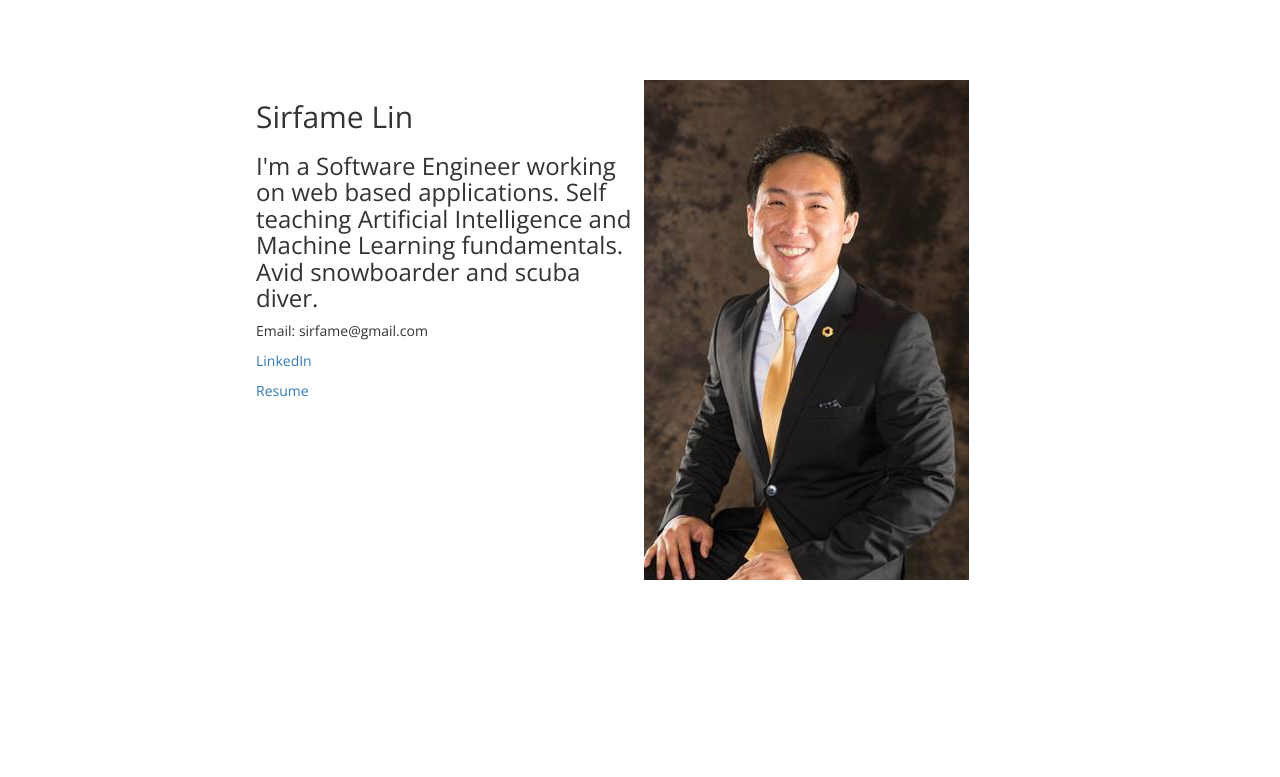
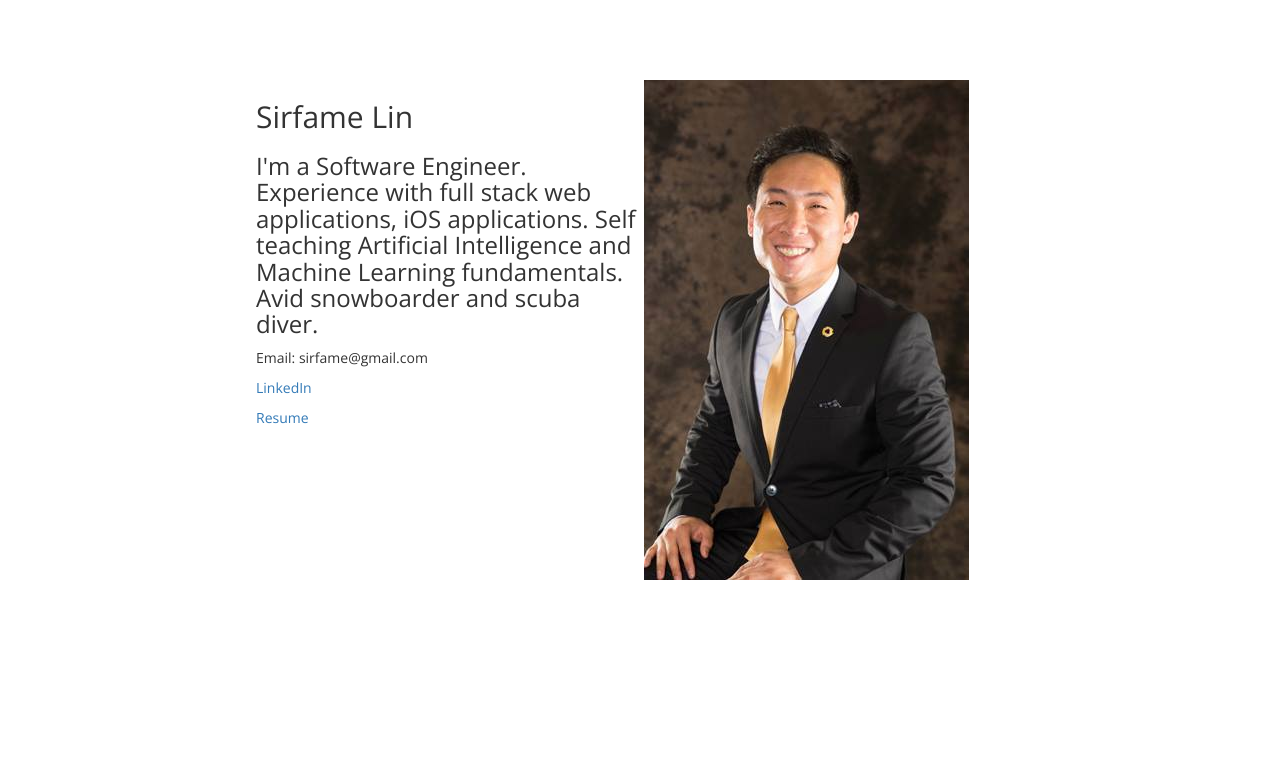
Before and after one commit to Sirfame/mygithubpage, a plain HTML site: page index.html in a window 1280 px wide. Shown: the top 777 px of the page. Drawn offline with nearby package versions, Linux system fonts and the light colour scheme.

Commit message:
more verbage

```diff
--- a/index.html
+++ b/index.html
@@ -30,7 +30,7 @@
 
         <div id="topLeft">
             <h2>Sirfame Lin</h2>
-            <h3>I'm a Software Engineer working on web based applications. Self teaching Artificial Intelligence and Machine Learning fundamentals. Avid snowboarder and scuba diver.</h3>
+            <h3>I'm a Software Engineer. Experience with full stack web applications, iOS applications. Self teaching Artificial Intelligence and Machine Learning fundamentals. Avid snowboarder and scuba diver.</h3>
             <p>Email: sirfame@gmail.com</p>
             <p><a href= "https://www.linkedin.com/in/sirfame" target="_blank">LinkedIn</a></p>
             <p><a href="./lib/Resume.pdf" target="_blank">Resume</a></p>
```
